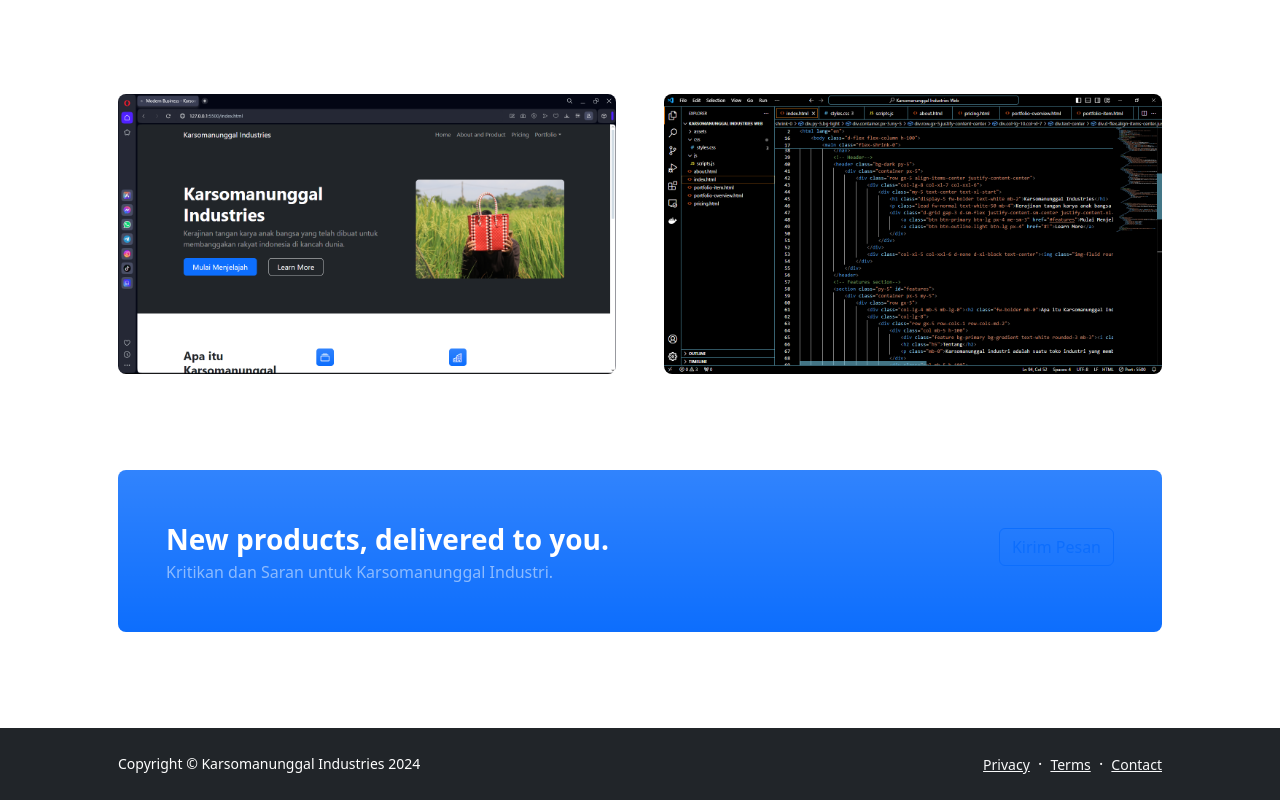
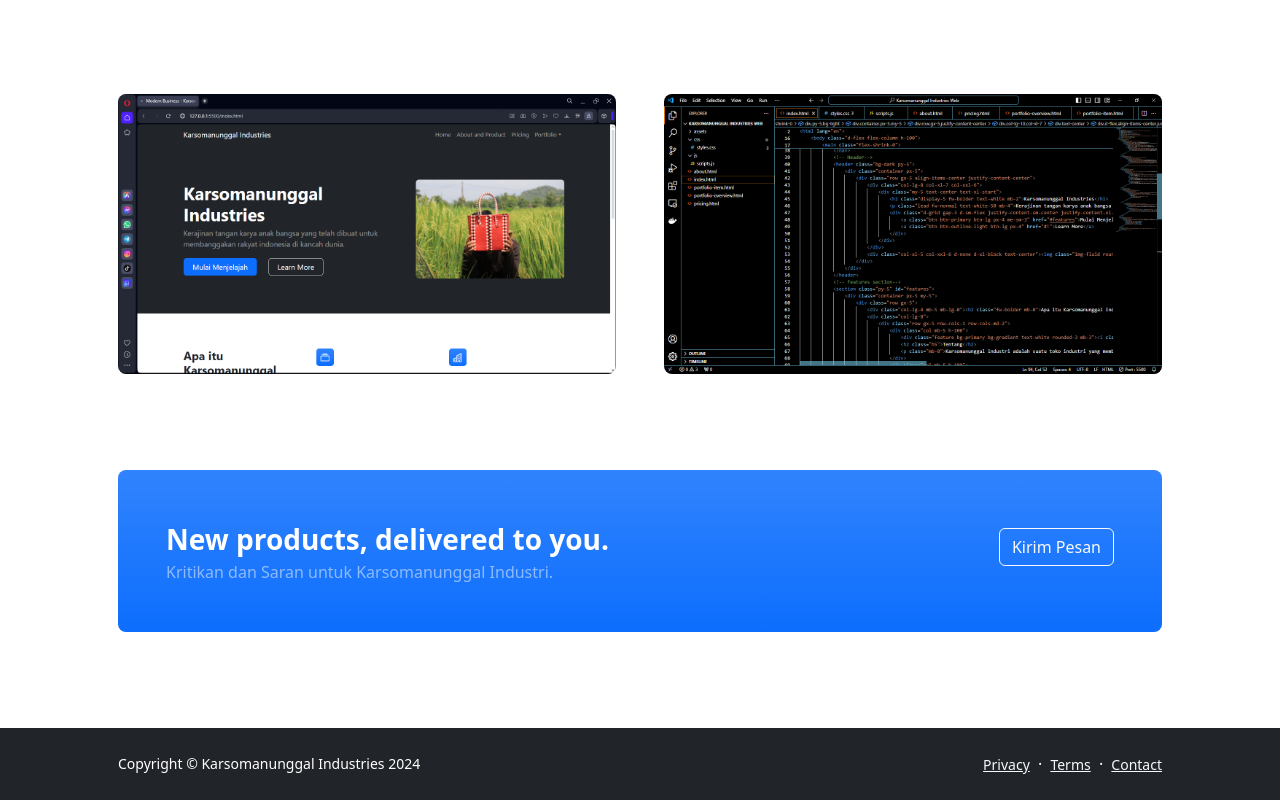
Before and after one commit to karsomanunggal/karsomanunggal.github.io, a plain HTML site: page portfolio-item.html in a window 1280 px wide. Shown: the part 936-1736 px from the top of the page. Drawn offline with nearby package versions, Linux system fonts and the light colour scheme.

Commit message:
Update portfolio-item.html

```diff
--- a/portfolio-item.html
+++ b/portfolio-item.html
@@ -61,7 +61,7 @@
                             </div>
                             <div class="ms-xl-4">
                                 <div class="input-group mb-2">
-                                     <div class="d-grid"><a class="btn btn-outline-primary" target="_blank" href="mailto:karsomanunggal12@gmail.com? Subject: Pemesanan">Kirim Pesan</a></div>
+                                    <button class="btn btn-outline-light" id="button-newsletter" <a class="btn btn-outline-primary" target="_blank" href="mailto:karsomanunggal12@gmail.com? Subject: Pemesanan">Kirim Pesan</a></button>
                                 </div>
                             </div>
                         </div>
```
